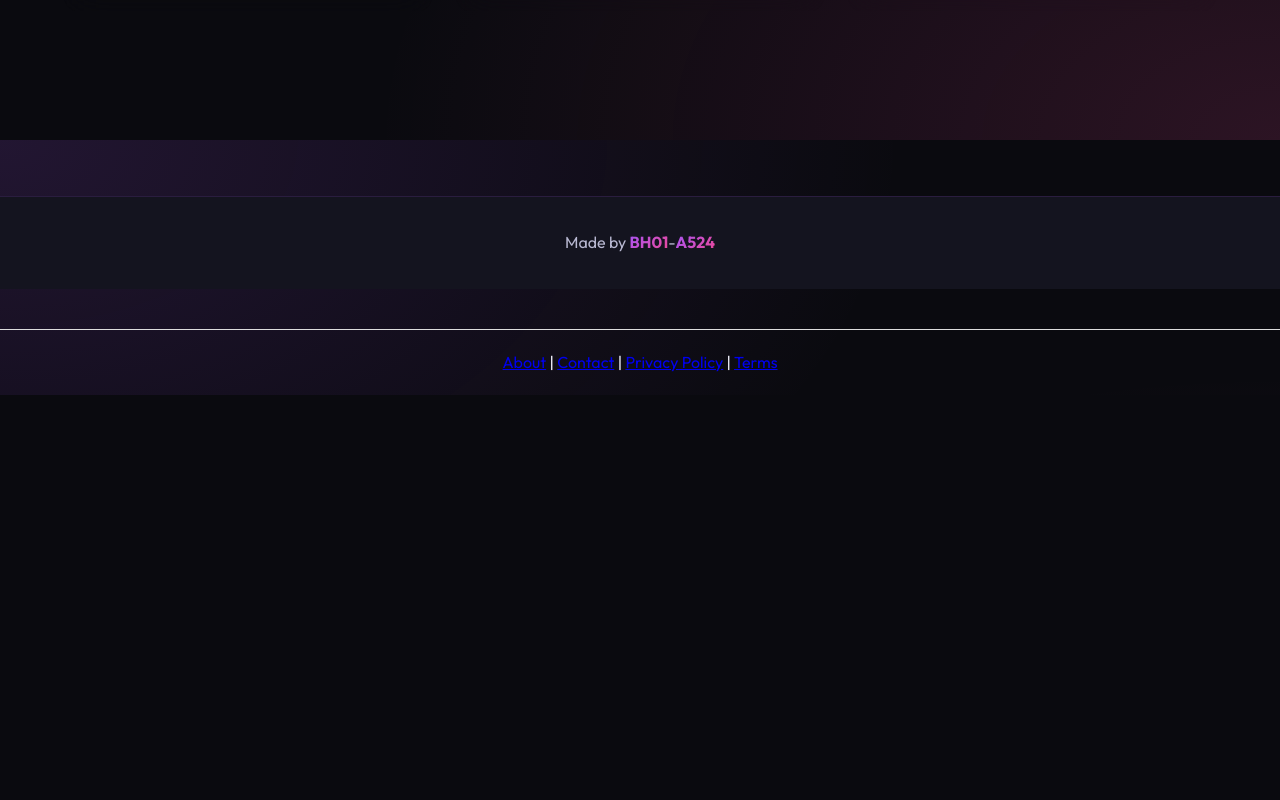
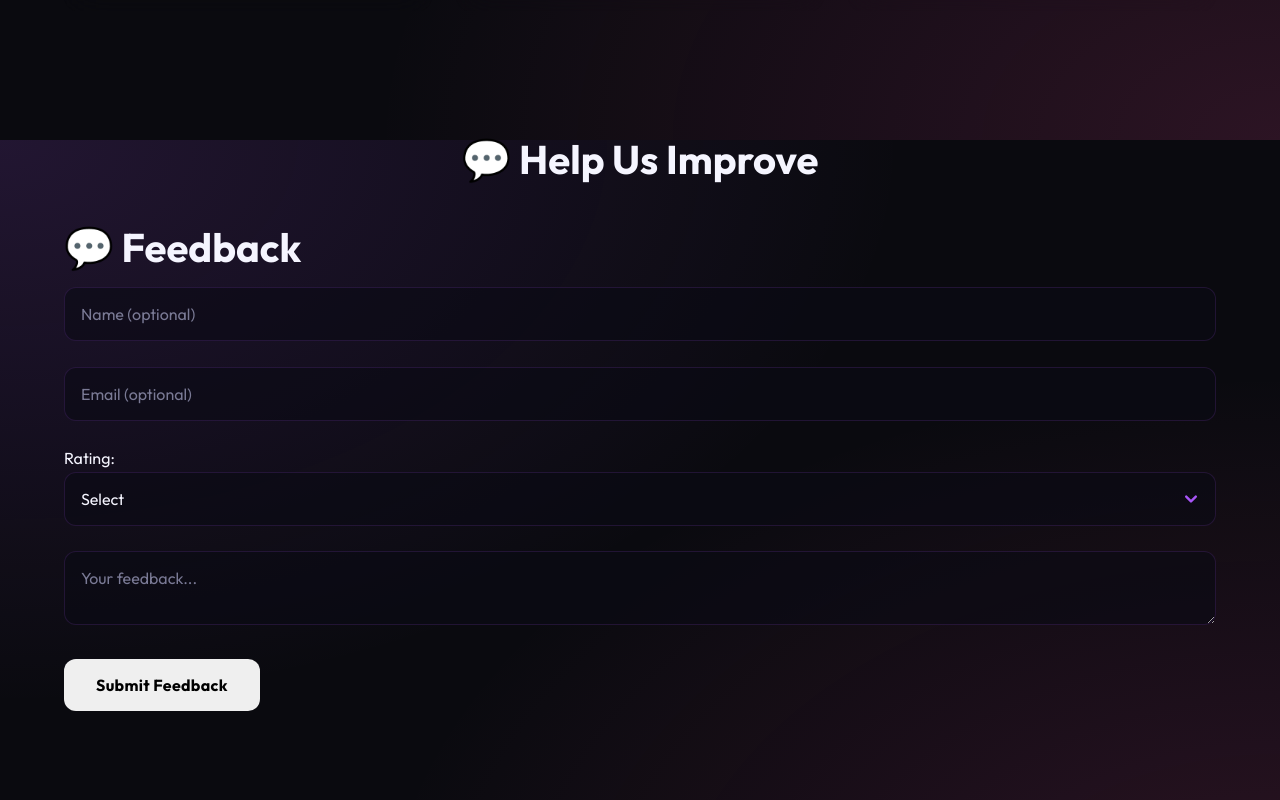
Before and after one commit to tiwarisuryansh6222/vitb-pyq-portal, a React (Vite) app: page / in a window 1280 px wide. Shown: the part 660-1460 px from the top of the page. Before the commit the page ends 1055 px from the top, so only its background shows below. Built offline with nearby package versions, Linux system fonts and the light colour scheme; no server answers.

Commit message:
added feedback feature + admin feedback api

```diff
--- /dev/null
+++ b/src/components/Feedback.jsx
@@ -0,0 +1,78 @@
+import { useState } from "react";
+
+function Feedback() {
+  const [form, setForm] = useState({
+    name: "",
+    email: "",
+    rating: 0,
+    message: ""
+  });
+
+  const handleSubmit = async (e) => {
+    e.preventDefault();
+
+    await fetch("https://YOUR-BACKEND-URL/api/feedback", {
+      method: "POST",
+      headers: {
+        "Content-Type": "application/json"
+      },
+      body: JSON.stringify(form)
+    });
+
+    alert("Thanks for your feedback!");
+    setForm({ name: "", email: "", rating: 0, message: "" });
+  };
+
+  return (
+    <div style={{marginTop:"40px"}}>
+      <h2>💬 Feedback</h2>
+
+      <form onSubmit={handleSubmit}>
+
+        <input
+          placeholder="Name (optional)"
+          value={form.name}
+          onChange={(e)=>setForm({...form,name:e.target.value})}
+        />
+
+        <br/><br/>
+
+        <input
+          placeholder="Email (optional)"
+          value={form.email}
+          onChange={(e)=>setForm({...form,email:e.target.value})}
+        />
+
+        <br/><br/>
+
+        <label>Rating:</label>
+        <select
+          value={form.rating}
+          onChange={(e)=>setForm({...form,rating:e.target.value})}
+        >
+          <option value="0">Select</option>
+          <option value="5">⭐⭐⭐⭐⭐</option>
+          <option value="4">⭐⭐⭐⭐</option>
+          <option value="3">⭐⭐⭐</option>
+          <option value="2">⭐⭐</option>
+          <option value="1">⭐</option>
+        </select>
+
+        <br/><br/>
+
+        <textarea
+          placeholder="Your feedback..."
+          value={form.message}
+          onChange={(e)=>setForm({...form,message:e.target.value})}
+        />
+
+        <br/><br/>
+
+        <button type="submit">Submit Feedback</button>
+
+      </form>
+    </div>
+  );
+}
+
+export default Feedback;
--- a/src/pages/Home.jsx
+++ b/src/pages/Home.jsx
@@ -1,14 +1,24 @@
 import { Link } from "react-router-dom";
+import Feedback from "../components/Feedback";
 
 export default function Home() {
+
+  const scrollToFeedback = () => {
+    document.getElementById("feedback-section").scrollIntoView({
+      behavior: "smooth"
+    });
+  };
+
   return (
     <div>
+
       {/* Navigation */}
       <nav className="navbar">
         <div className="navbar-container">
           <Link to="/" className="navbar-brand">
             📚 VITB PYQs
           </Link>
+
           <div className="navbar-menu">
             <Link to="/upload" className="navbar-link">Upload Paper</Link>
             <Link to="/view" className="navbar-link">View Papers</Link>
@@ -16,65 +26,114 @@ export default function Home() {
         </div>
       </nav>
 
+
       {/* Main Content */}
       <main className="main-content">
         <div className="container">
+
           {/* Hero Section */}
           <div className="hero-section">
             <h1 className="hero-title">VITB PYQs</h1>
+
             <p className="hero-subtitle">
               Access previous year question papers easily and help fellow students prepare better for exams.
             </p>
+
             <div className="hero-buttons">
+
               <Link to="/upload" className="btn btn-primary btn-lg">
                 📤 Upload Paper
               </Link>
+
               <Link to="/view" className="btn btn-secondary btn-lg">
                 📖 Browse Papers
               </Link>
+
+              {/* Feedback Button */}
+              <button
+                onClick={scrollToFeedback}
+                className="btn btn-secondary btn-lg"
+              >
+                💬 Give Feedback
+              </button>
+
             </div>
           </div>
 
+
           {/* Features Section */}
-          <div style={{ display: 'grid', gridTemplateColumns: 'repeat(auto-fit, minmax(280px, 1fr))', gap: 'var(--spacing-lg)', marginTop: 'var(--spacing-2xl)' }}>
+          <div
+            style={{
+              display: "grid",
+              gridTemplateColumns: "repeat(auto-fit, minmax(280px, 1fr))",
+              gap: "var(--spacing-lg)",
+              marginTop: "var(--spacing-2xl)"
+            }}
+          >
+
             <div className="card">
-              <h3 style={{ fontSize: '1.25rem', marginBottom: 'var(--spacing-sm)', color: 'var(--accent-purple)' }}>
+              <h3 style={{ fontSize: "1.25rem", marginBottom: "var(--spacing-sm)", color: "var(--accent-purple)" }}>
                 📤 Easy Upload
               </h3>
-              <p style={{ color: 'var(--text-secondary)', marginBottom: 0 }}>
+              <p style={{ color: "var(--text-secondary)", marginBottom: 0 }}>
                 Upload question papers with details like subject, exam type, slot, and session in seconds.
               </p>
             </div>
 
             <div className="card">
-              <h3 style={{ fontSize: '1.25rem', marginBottom: 'var(--spacing-sm)', color: 'var(--accent-purple)' }}>
+              <h3 style={{ fontSize: "1.25rem", marginBottom: "var(--spacing-sm)", color: "var(--accent-purple)" }}>
                 🔍 Smart Search
               </h3>
-              <p style={{ color: 'var(--text-secondary)', marginBottom: 0 }}>
+              <p style={{ color: "var(--text-secondary)", marginBottom: 0 }}>
                 Filter papers by subject, exam type, slot, and session to find exactly what you need.
               </p>
             </div>
 
             <div className="card">
-              <h3 style={{ fontSize: '1.25rem', marginBottom: 'var(--spacing-sm)', color: 'var(--accent-purple)' }}>
+              <h3 style={{ fontSize: "1.25rem", marginBottom: "var(--spacing-sm)", color: "var(--accent-purple)" }}>
                 💾 Cloud Storage
               </h3>
-              <p style={{ color: 'var(--text-secondary)', marginBottom: 0 }}>
+              <p style={{ color: "var(--text-secondary)", marginBottom: 0 }}>
                 All papers are securely stored in the cloud and accessible anytime, anywhere.
               </p>
             </div>
+
           </div>
+
+
+          {/* Feedback Section */}
+          <div
+            id="feedback-section"
+            style={{ marginTop: "100px" }}
+          >
+
+            <h2
+              style={{
+                textAlign: "center",
+                marginBottom: "30px"
+              }}
+            >
+              💬 Help Us Improve
+            </h2>
+
+            <Feedback />
+
+          </div>
+
         </div>
       </main>
+
 
       {/* Footer */}
       <footer className="footer">
         <div className="footer-container">
           <p className="footer-text">
-            Made by <span className="footer-name">BH01</span>-<span className="footer-name">A524</span>
+            Made by <span className="footer-name">BH01</span>-
+            <span className="footer-name">A524</span>
           </p>
         </div>
       </footer>
+
     </div>
   );
 }
```
